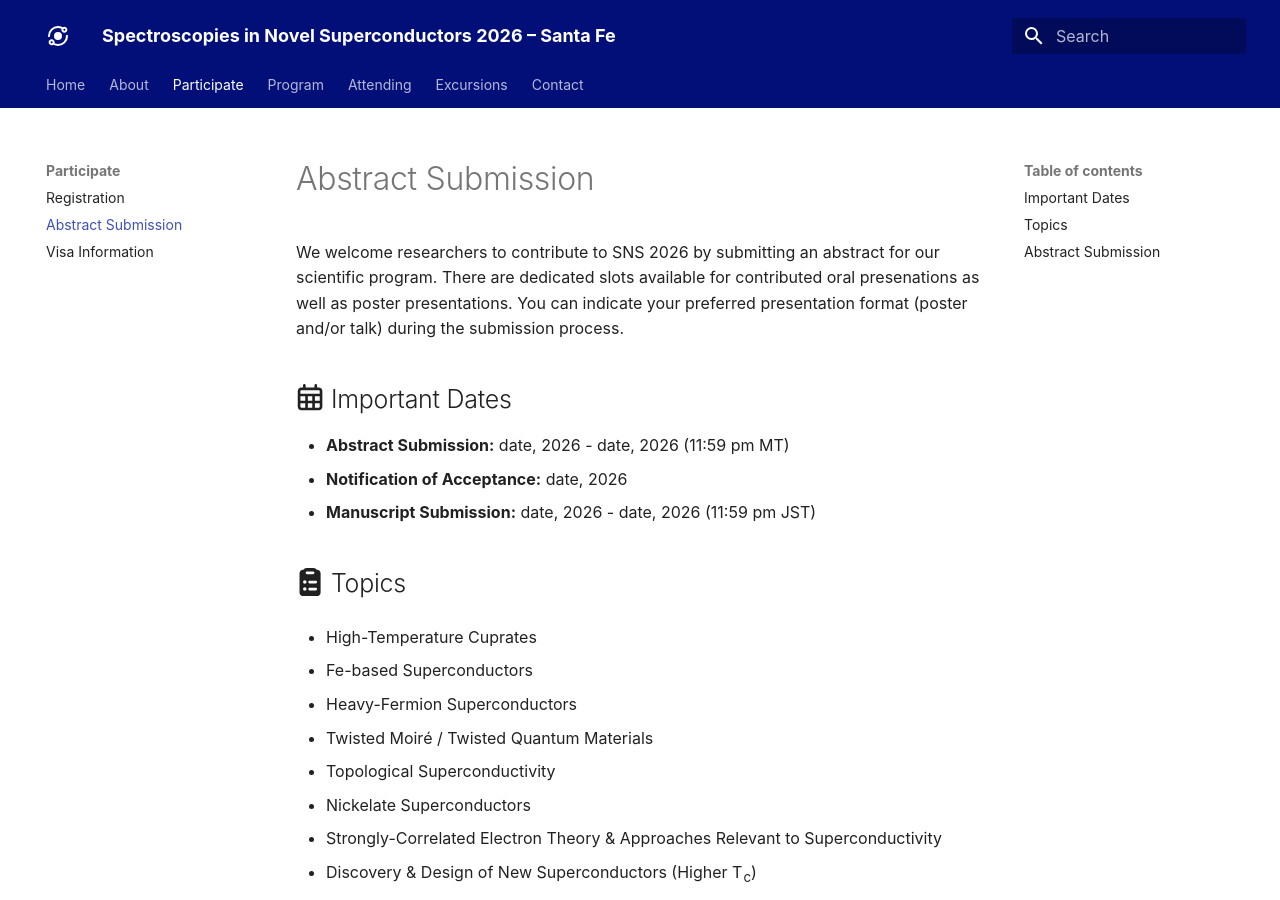
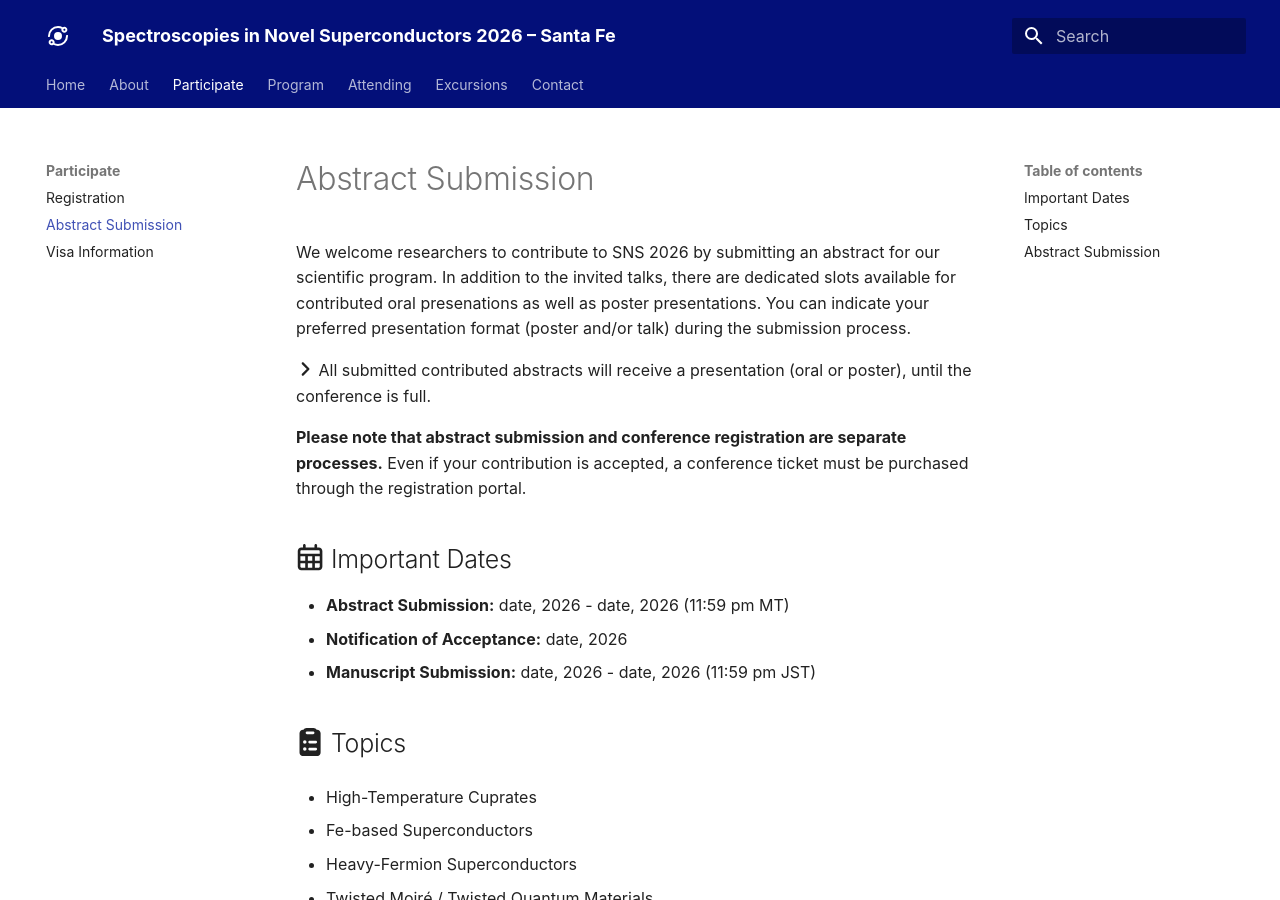
Before and after one commit to SNS2026/SNS2026.github.io, an MkDocs documentation site: the page built from docs/abstracts.md, in a window 1280 px wide and 900 px high. Built offline with MkDocs 1.6.1 and Material for MkDocs 9.7.7, drawn with Linux system fonts in a browser that asks for light colours; some web fonts are replaced.

Commit message:
Update abstracts.md

```diff
--- a/docs/abstracts.md
+++ b/docs/abstracts.md
@@ -5,13 +5,14 @@ title: Abstract Submission
 ---
 
 We welcome researchers to contribute to SNS 2026 by submitting an abstract for our scientific program.
-There are dedicated slots available for contributed oral presenations as well as poster presentations.
+In addition to the invited talks, there are dedicated slots available for contributed oral presenations as well as poster presentations.
 You can indicate your preferred presentation format (poster and/or talk) during the submission process.
 
-<!--
+:fontawesome-solid-angle-right: All submitted contributed abstracts will receive a presentation (oral or poster), until the conference is full.
+
+
 **Please note that abstract submission and conference registration are separate processes.**
 Even if your contribution is accepted, a conference ticket must be purchased through the registration portal.
--->
 
 ## :fontawesome-regular-calendar-days: Important Dates
 - **Abstract Submission:** date, 2026 - date, 2026 (11:59 pm MT)
```
